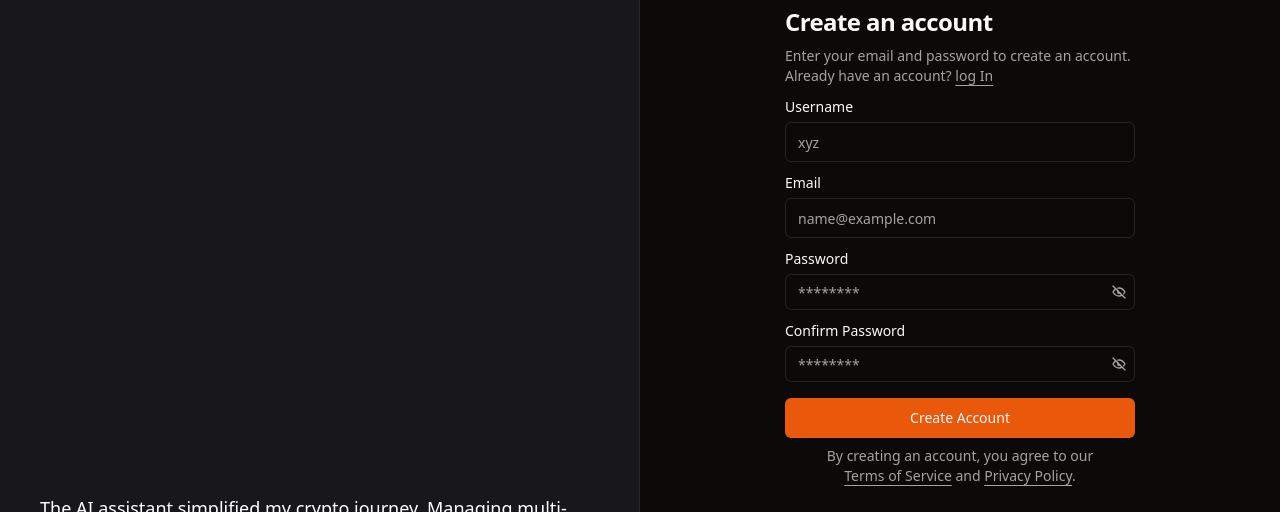
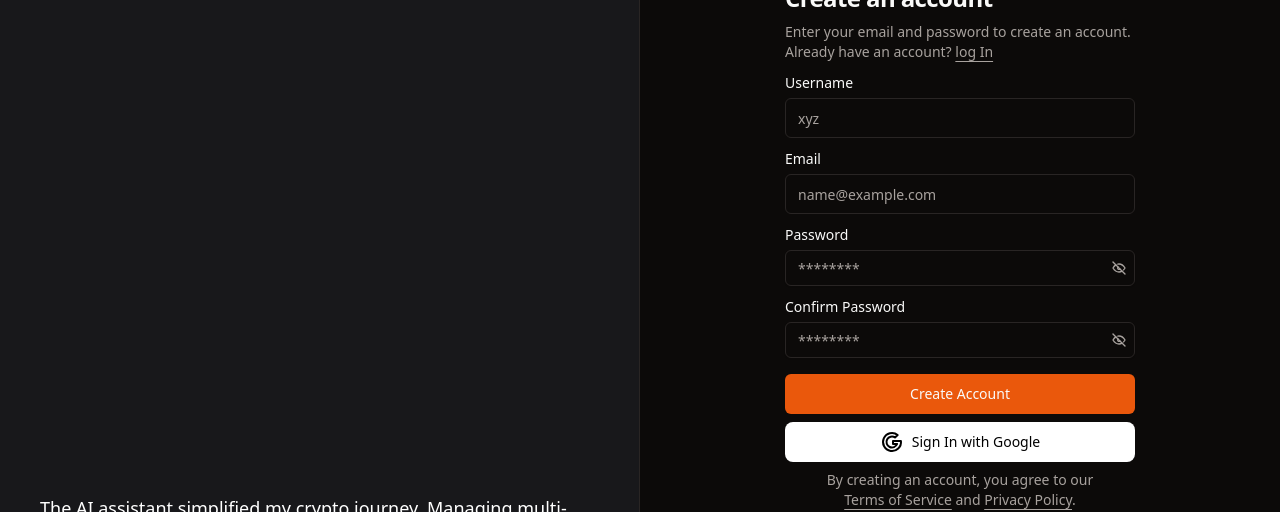
Before and after one commit to mamorainc/mamora, a Next.js app in the folder frontend/: page /signup in a window 1280 px wide. Shown: the part 154-666 px from the top of the page. Built offline with nearby package versions, Linux system fonts and the light colour scheme; no server answers.

Commit message:
add sign in with google button on both login and signup forms

```diff
--- a/frontend/src/components/forms/log-in/index.tsx
+++ b/frontend/src/components/forms/log-in/index.tsx
@@ -18,6 +18,7 @@ import { useToast } from '@/hooks/use-toast';
 import { useRouter } from 'next/navigation';
 import { LogInFormSchema, logInformSchema } from './schema';
 import { signIn } from 'next-auth/react';
+import { IconBrandGoogle } from '@tabler/icons-react';
 
 type UserAuthFormProps = HTMLAttributes<HTMLDivElement>;
 
@@ -50,7 +51,7 @@ export function LoginForm({ className, ...props }: UserAuthFormProps) {
   }
 
   return (
-    <div className={cn('grid gap-6', className)} {...props}>
+    <div className={cn('grid gap-2', className)} {...props}>
       <Form {...form}>
         <form onSubmit={form.handleSubmit(onSubmit)}>
           <div className="grid gap-4">
@@ -106,6 +107,12 @@ export function LoginForm({ className, ...props }: UserAuthFormProps) {
           </div>
         </form>
       </Form>
+      <button onClick={() => signIn('google')}>
+        <div className="flex h-10 items-center justify-center space-x-2 rounded-lg bg-white px-2 py-1 text-sm text-black">
+          <IconBrandGoogle />
+          <div> Sign In with Google</div>
+        </div>
+      </button>
     </div>
   );
 }
--- a/frontend/src/components/forms/sign-up/index.tsx
+++ b/frontend/src/components/forms/sign-up/index.tsx
@@ -1,7 +1,7 @@
-"use client";
-import { HTMLAttributes } from "react";
-import { useForm } from "react-hook-form";
-import { zodResolver } from "@hookform/resolvers/zod";
+'use client';
+import { HTMLAttributes } from 'react';
+import { useForm } from 'react-hook-form';
+import { zodResolver } from '@hookform/resolvers/zod';
 import {
   Form,
   FormControl,
@@ -9,15 +9,17 @@ import {
   FormItem,
   FormLabel,
   FormMessage,
-} from "@/components/ui/form";
-import { Input } from "@/components/ui/input";
-import { Button } from "@/components/ui/button";
-import { PasswordInput } from "@/components/ui/password-input";
-import { cn } from "@/lib/utils";
-import { useToast } from "@/hooks/use-toast";
-import { useRouter } from "next/navigation";
-import { SignUpFormData, signUpformSchema } from "./schema";
-import { useRegister } from "@/hooks/use-authentication";
+} from '@/components/ui/form';
+import { Input } from '@/components/ui/input';
+import { Button } from '@/components/ui/button';
+import { PasswordInput } from '@/components/ui/password-input';
+import { cn } from '@/lib/utils';
+import { useToast } from '@/hooks/use-toast';
+import { useRouter } from 'next/navigation';
+import { SignUpFormData, signUpformSchema } from './schema';
+import { useRegister } from '@/hooks/use-authentication';
+import { IconBrandGoogle } from '@tabler/icons-react';
+import { signIn } from 'next-auth/react';
 
 type SignUpFormProps = HTMLAttributes<HTMLDivElement>;
 
@@ -33,9 +35,9 @@ export function SignUpForm({ className, ...props }: SignUpFormProps) {
   const form = useForm<SignUpFormData>({
     resolver: zodResolver(signUpformSchema),
     defaultValues: {
-      email: "",
-      password: "",
-      confirmPassword: "",
+      email: '',
+      password: '',
+      confirmPassword: '',
     },
   });
 
@@ -46,12 +48,12 @@ export function SignUpForm({ className, ...props }: SignUpFormProps) {
       password: data.password,
     });
     toast({
-      title: "Sign Up Completed!",
+      title: 'Sign Up Completed!',
     });
   }
 
   return (
-    <div className={cn("grid gap-6", className)} {...props}>
+    <div className={cn('grid gap-2', className)} {...props}>
       <Form {...form}>
         <form onSubmit={form.handleSubmit(onSubmit)}>
           <div className="grid gap-2">
@@ -108,7 +110,7 @@ export function SignUpForm({ className, ...props }: SignUpFormProps) {
               )}
             />
             <Button className="mt-2" disabled={isPending}>
-              {isPending ? "Creating..." : "Create Account"}
+              {isPending ? 'Creating...' : 'Create Account'}
             </Button>
 
             {/* <div className="relative my-2">
@@ -133,6 +135,12 @@ export function SignUpForm({ className, ...props }: SignUpFormProps) {
           </div>
         </form>
       </Form>
+      <button onClick={() => signIn('google')}>
+        <div className="flex h-10 items-center justify-center space-x-2 rounded-lg bg-white px-2 py-1 text-sm text-black">
+          <IconBrandGoogle />
+          <div> Sign In with Google</div>
+        </div>
+      </button>
     </div>
   );
 }
```
